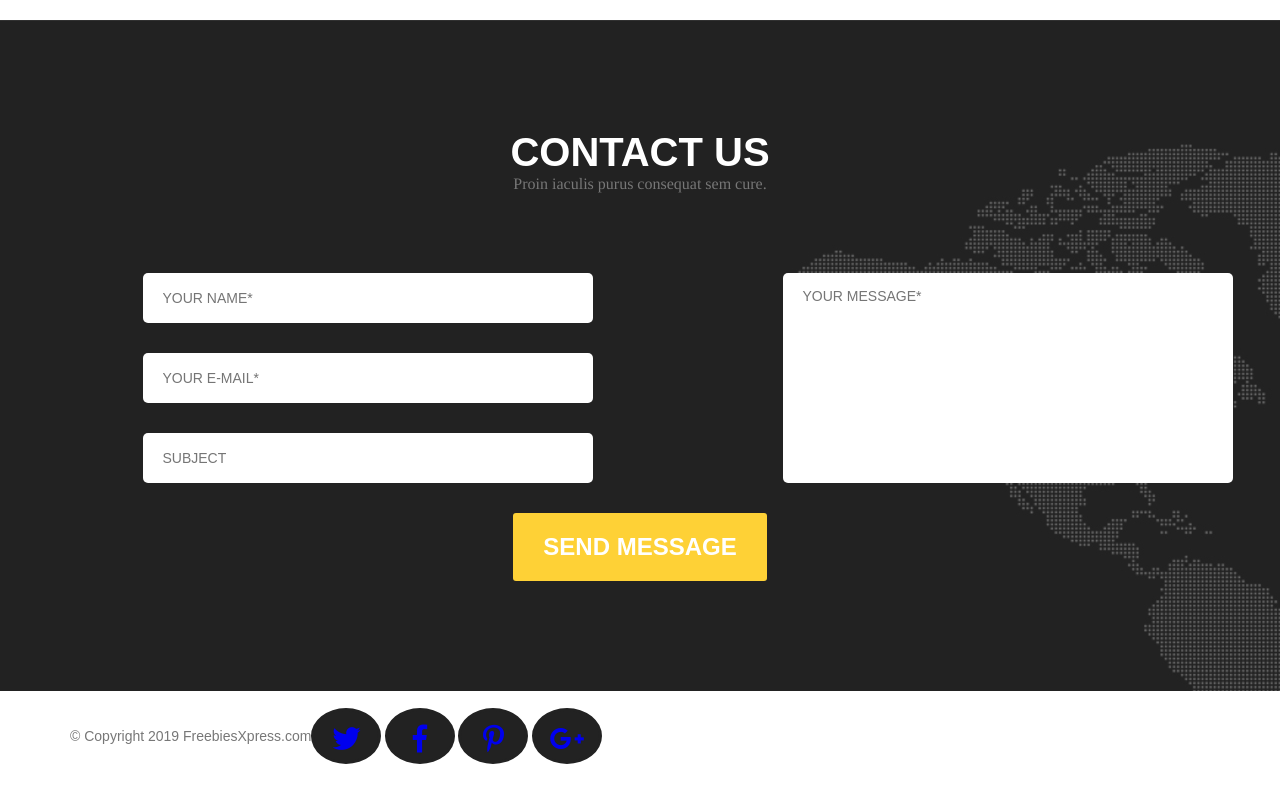
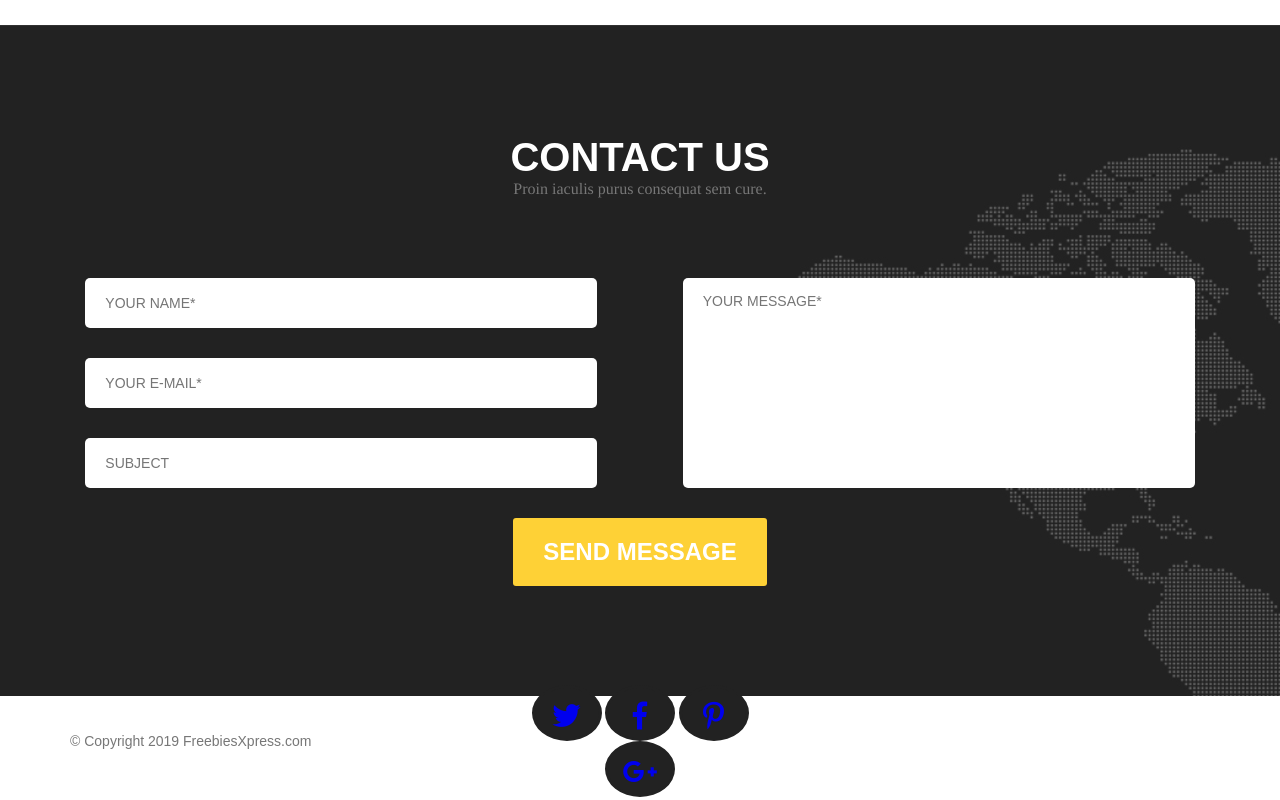
Before and after one commit to chervinchan/web, a plain HTML site: page index.html in a window 1280 px wide. Shown: the part 4649-5449 px from the top of the page. Drawn offline with Linux system fonts and the light colour scheme.

Commit message:
update04

```diff
--- a/index.html
+++ b/index.html
@@ -143,7 +143,7 @@
 					digni ssim. Donec porttitora entum suscipit
 					aenean rhoncus posuere odio in tincidunt.</p>
 					</div>
-					<div class="img-center"><img class="img-rounded right" src="img/about/dark-days.jpg" alt=""></div>
+					<div class="img-center"><img class="img-rounded" src="img/about/dark-days.jpg" alt=""></div>
 			</div>
 			<div class="triumph">
 					<div class="img-center"><img class="img-rounded" src="img/about/triumph.jpg" alt=""></div>
--- a/style.css
+++ b/style.css
@@ -247,7 +247,7 @@ padding: 20px 0;
 }
 .humble {
 	display: flex;
-	width: 100%;;
+	width: 100%;
 }
 
 .humble h1 {
@@ -422,16 +422,18 @@ padding: 20px 0;
 
 .work-area {
 	display: flex;
-	justify-content: space-around;
+	width: 100%;
+	justify-content: space-evenly;
 	margin-top: 80px;
 }
 .input {
-	width: 50%;
+	display: flex;
+	flex-direction: column;
+	width: 40%;
 }
 input {
 	margin-bottom: 30px;
 	height: 50px;
-	width: 450px;
 	border-radius: 5px;
 	border: none;
 }
@@ -444,14 +446,14 @@ input {
 	padding-left: 20px;
 }
 input:last-child{
-	margin: auto;
+	margin-bottom: auto;
 }
 
 textarea {
 	resize: none;
 	border: none;
 	border-radius: 5px;
-	width: 450px;
+	width: 40%;
 	height: 210px;
 	color: #777777;
 	font-family: Arial, Helvetica, sans-serif;
@@ -481,13 +483,13 @@ textarea ::placeholder {
 
 #bottom-folder {
 	display: flex;
-	flex-direction: row;
 	width: 100%;
 	height: 90px;
 }
 
 .footer {
-	margin-left: 70px;
+	width: 40%;
+	padding-left: 70px;
 	align-self: center;
 	font: 14px arial, serif;
 	color: #777777;
@@ -495,6 +497,7 @@ textarea ::placeholder {
 }
 
 .link-icons {
+	width: 20%;
 	align-self: center;
 	text-align: center;
 	color: #ffffff;
```
